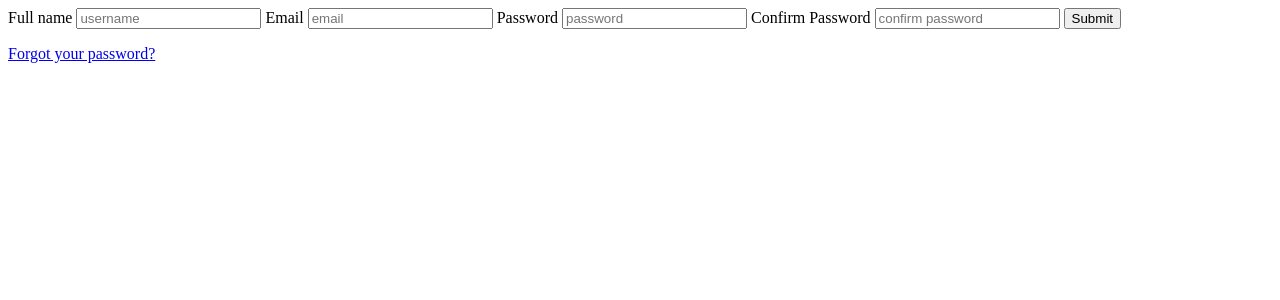
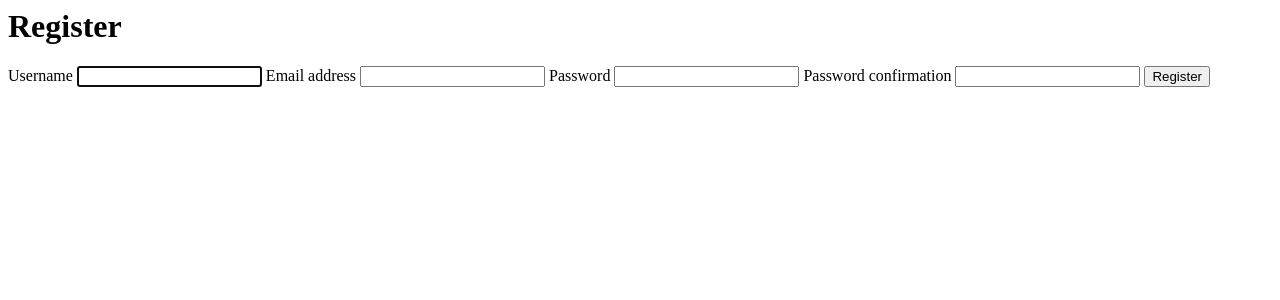
Before and after one commit to abhishekY2401/Inventory-Tracker, a Django app: page /register/ in a window 1280 px wide. Shown: the top 300 px of the page. Run offline with Django 4.2, Linux system fonts and the light colour scheme; some libraries are stand-ins or nearby versions.

Commit message:
Used the django forms

```diff
--- /dev/null
+++ b/dashboard/templates/dash.html
@@ -0,0 +1 @@
+<h2>Hey! You are on Dashboard</h2>
--- a/dashboard/templates/sample.html
+++ /dev/null
@@ -1 +0,0 @@
-<h2>Hey! Hi I am Dashboard</h2>
--- a/dashboard/urls.py
+++ b/dashboard/urls.py
@@ -1,4 +1,4 @@
-from unicodedata import name
+
 from django.urls import path
 from register.views import registerPage
 from .views import dashboardPage
--- a/dashboard/views.py
+++ b/dashboard/views.py
@@ -3,4 +3,4 @@ from django.shortcuts import render
 # Create your views here.
 
 def dashboardPage(request):
-    return render(request, 'sample.html')
+    return render(request, 'dash.html')
--- a/register/forms.py
+++ b/register/forms.py
@@ -1,9 +1,14 @@
 from django import forms
 from django.contrib.auth.forms import UserCreationForm
 from django.contrib.auth.models import User
-
 
 class CreateUserForm(UserCreationForm):
     class Meta:
         model = User
         fields = ['username', 'email', 'password1', 'password2']
+
+    def save(self, commit=True):
+        user = super(CreateUserForm, self).save(commit=True)
+        if commit:
+            user.save()
+        return user
--- a/register/templates/register.html
+++ b/register/templates/register.html
@@ -1,59 +1,14 @@
-<html>
-  <head>
-    <meta charset="utf-8" />
-    <meta http-equiv="X-UA-Compatible" content="IE=edge" />
-    <title></title>
-    <meta name="description" content="" />
-    <meta name="viewport" content="width=device-width, initial-scale=1" />
-    <link rel="stylesheet" href="" />
-    <link
-      href="https://fonts.googleapis.com/css?family=Open+Sans:400,300,700"
-      rel="stylesheet"
-      type="text/css"
-    />
-  </head>
-  <body>
-    <div class="container">
-      <div class="frame">
-        <div>
-          <form class="form-signup" action="" method="post" name="form">
-            {% csrf_token %}
-            <label for="fullname">Full name</label>
-            <input
-              class="form-styling"
-              type="text"
-              name="fullname"
-              placeholder="username"
-            />
-            <label for="email">Email</label>
-            <input
-              class="form-styling"
-              type="text"
-              name="email"
-              placeholder="email"
-            />
-            <label for="password">Password</label>
-            <input
-              class="form-styling"
-              type="password"
-              name="password"
-              placeholder="password"
-            />
-            <label for="confirmpassword">Confirm Password</label>
-            <input
-              class="form-styling"
-              type="password"
-              name="confirmpassword"
-              placeholder="confirm password"
-            />
-            <input type="submit" />
-          </form>
-        </div>
+{% block content %} {% load crispy_forms_tags %}
 
-        <div class="forgot">
-          <a href="#">Forgot your password?</a>
-        </div>
-      </div>
-    </div>
-  </body>
-</html>
+<div class="container">
+  <h1>Register</h1>
+  <form method="POST">
+    {% csrf_token %} {{form.username.label}} {{form.username}}
+    {{form.email.label}} {{form.email}} {{form.password1.label}}
+    {{form.password1}} {{form.password2.label }} {{form.password2}}
+
+    <button class="btn btn-primary" type="submit">Register</button>
+  </form>
+</div>
+
+{% endblock %}
```
